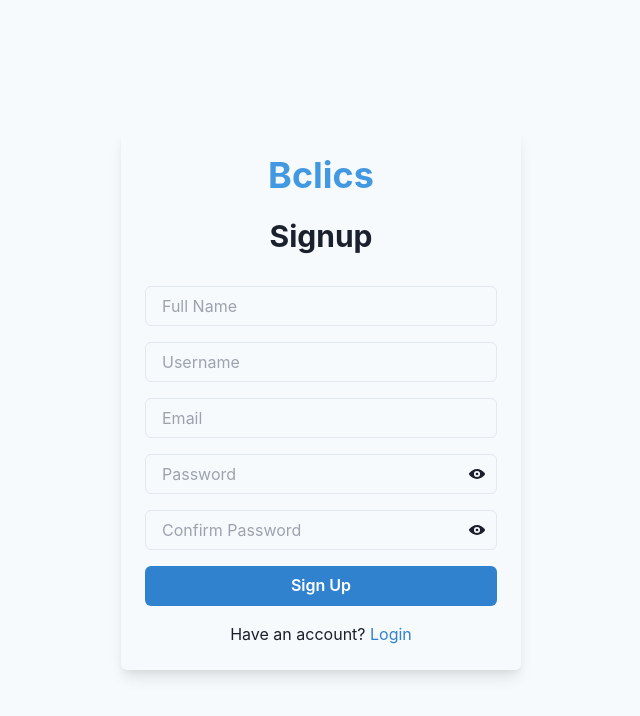
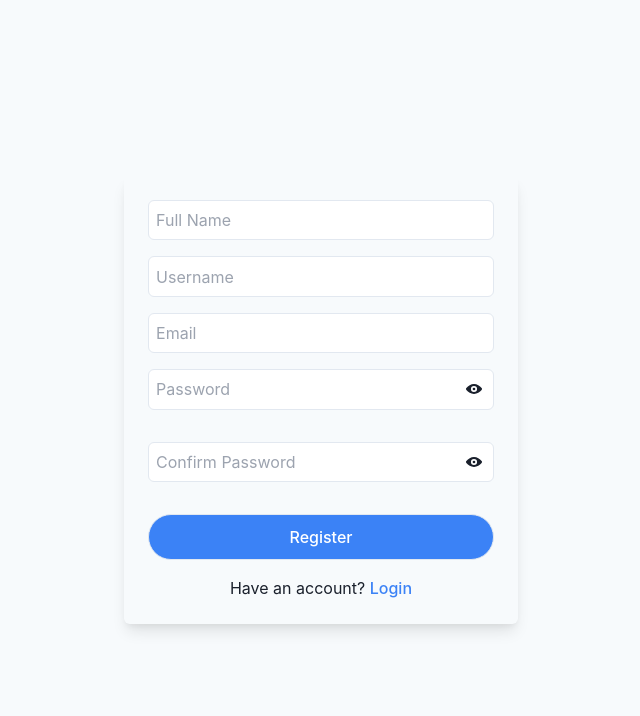
Before and after one commit to SoloBaChi/Bclics, a React (Vite) app in the folder frontend/: page /signup in a window 1280 px wide. Shown: the top 716 px of the page, without its empty margins (319-959 px from the left). Built offline with nearby package versions, Linux system fonts and the light colour scheme.

Commit message:
Done with the Ui for Register page

```diff
--- a/frontend/src/Auth/Login.jsx
+++ b/frontend/src/Auth/Login.jsx
@@ -109,7 +109,7 @@ function Login() {
         borderRadius="md"
         mx="auto"
         textAlign="center"
-        className="basis-[100%] lg:basis-[48%]"
+        className="basis-[100%] sm:basis-[72%] lg:basis-[48%] xl:basis-[32%]"
       >
         <form onSubmit={handleSubmit}>
           <div className="form-field rounded-md mb-4">
--- a/frontend/src/Auth/Signup.jsx
+++ b/frontend/src/Auth/Signup.jsx
@@ -4,7 +4,6 @@ import {
   Button,
   Input,
   Text,
-  Link,
   VStack,
   Heading,
   useToast,
@@ -14,7 +13,7 @@ import {
   Spinner,
 } from "@chakra-ui/react";
 import { ViewIcon, ViewOffIcon } from "@chakra-ui/icons";
-import { Link as RouterLink, useNavigate } from "react-router-dom";
+import { Link, useNavigate } from "react-router-dom";
 
 function Signup() {
   const [inputs, setInputs] = useState({
@@ -119,56 +118,134 @@ function Signup() {
   };
 
   return (
+    // <Box
+    //   display="flex"
+    //   alignItems="center"
+    //   justifyContent="center"
+    //   minHeight="100vh"
+    // >
+    //   <Box
+    //     p={6}
+    //     boxShadow="lg"
+    //     borderRadius="md"
+    //     maxW="400px"
+    //     w="full"
+    //     mx="auto"
+    //   >
+    //     <Box textAlign="center" mb={8}>
+    //       <Heading as="h2" size="xl" color="blue.400" mt={0} mb={5}>
+    //         Bclics
+    //       </Heading>
+    //       <Heading as="h3" size="lg" mb={4}>
+    //         Signup
+    //       </Heading>
+    //     </Box>
+
+    //     <VStack spacing={4} align="stretch">
+    //       <Input
+    //         name="name"
+    //         placeholder="Full Name"
+    //         value={inputs.name}
+    //         onChange={handleChange}
+    //       />
+    //       <Input
+    //         name="username"
+    //         placeholder="Username"
+    //         value={inputs.username}
+    //         onChange={handleChange}
+    //       />
+    //       <Input
+    //         name="email"
+    //         placeholder="Email"
+    //         type="email"
+    //         value={inputs.email}
+    //         onChange={handleChange}
+    //       />
+    //       <InputGroup>
+    //         <Input
+    //           name="password"
+    //           placeholder="Password"
+    //           type={showPassword ? "text" : "password"}
+    //           value={inputs.password}
+    //           onChange={handleChange}
+    //         />
+    //         <InputRightElement>
+    //           <IconButton
+    //             variant="ghost"
+    //             icon={showPassword ? <ViewOffIcon /> : <ViewIcon />}
+    //             onClick={() => setShowPassword(!showPassword)}
+    //           />
+    //         </InputRightElement>
+    //       </InputGroup>
+    //       <InputGroup>
+    //         <Input
+    //           name="confirmPassword"
+    //           placeholder="Confirm Password"
+    //           type={showConfirmPassword ? "text" : "password"}
+    //           value={inputs.confirmPassword}
+    //           onChange={handleChange}
+    //         />
+    //         <InputRightElement>
+    //           <IconButton
+    //             variant="ghost"
+    //             icon={showConfirmPassword ? <ViewOffIcon /> : <ViewIcon />}
+    //             onClick={() => setShowConfirmPassword(!showConfirmPassword)}
+    //           />
+    //         </InputRightElement>
+    //       </InputGroup>
+    //       <Button colorScheme="blue" w="full" onClick={handleSubmit}>
+    //        {
+    //         loading ? <Spinner animationDuration="0.8s"/> : "Sign Up"
+    //        }
+    //       </Button>
+    //       <Text textAlign="center">
+    //         Have an account?{" "}
+    //         <Link as={RouterLink} to="/" color="blue.500">
+    //           Login
+    //         </Link>
+    //       </Text>
+    //     </VStack>
+    //   </Box>
+    // </Box>
     <Box
+    minHeight="100vh"
     display="flex"
     alignItems="center"
     justifyContent="center"
-      minHeight="100vh"
+    p={6}
   >
     <Box
       p={6}
       boxShadow="lg"
       borderRadius="md"
-        maxW="400px"
-        w="full"
       mx="auto"
+      textAlign="center"
+      className="basis-[100%] sm:basis-[72%] lg:basis-[48%] xl:basis-[32%]"
     >
-        <Box textAlign="center" mb={8}>
-          <Heading as="h2" size="xl" color="blue.400" mt={0} mb={5}>
-            Bclics
-          </Heading>
-          <Heading as="h3" size="lg" mb={4}>
-            Signup
-          </Heading>
-        </Box>
-
-        <VStack spacing={4} align="stretch">
-          <Input
-            name="name"
+      <form onSubmit={handleSubmit}>
+        <div className="form-field rounded-md mb-4">
+          <input type="text"
+          className="border rounded-md focus:border-2 focus:border-blue-400"
           placeholder="Full Name"
-            value={inputs.name}
-            onChange={handleChange}
            />
-          <Input
-            name="username"
+        </div>
+        <div className="form-field rounded-md mb-4">
+          <input type="text"
+          className="border rounded-md focus:border-2 focus:border-blue-400"
           placeholder="Username"
-            value={inputs.username}
-            onChange={handleChange}
            />
-          <Input
-            name="email"
+        </div>
+        <div className="form-field rounded-md mb-4">
+          <input type="email"
+          className="border rounded-md focus:border-2 focus:border-blue-400"
           placeholder="Email"
-            type="email"
-            value={inputs.email}
-            onChange={handleChange}
            />
+        </div>
+        <div className="form-field rounded-md mb-8">
          <InputGroup>
-            <Input
-              name="password"
+         <input type="password"
+          className="border rounded-md focus:border-2 focus:border-blue-400"
           placeholder="Password"
-              type={showPassword ? "text" : "password"}
-              value={inputs.password}
-              onChange={handleChange}
            />
             <InputRightElement>
             <IconButton
@@ -178,34 +255,39 @@ function Signup() {
             />
           </InputRightElement>
           </InputGroup>
+        </div>
+        <div className="form-field rounded-md mb-8">
          <InputGroup>
-            <Input
-              name="confirmPassword"
+         <input type="password"
+          className="border rounded-md focus:border-2 focus:border-blue-400"
           placeholder="Confirm Password"
-              type={showConfirmPassword ? "text" : "password"}
-              value={inputs.confirmPassword}
-              onChange={handleChange}
            />
             <InputRightElement>
             <IconButton
               variant="ghost"
-                icon={showConfirmPassword ? <ViewOffIcon /> : <ViewIcon />}
-                onClick={() => setShowConfirmPassword(!showConfirmPassword)}
+              icon={showPassword ? <ViewOffIcon /> : <ViewIcon />}
+              onClick={() => setShowPassword(!showPassword)}
             />
           </InputRightElement>
           </InputGroup>
-          <Button colorScheme="blue" w="full" onClick={handleSubmit}>
+        </div>
+        <div className="form-field mb-4">
+          <button className="font-medium text-white text-md border inline-block w-full
+          p-2.5 rounded-full bg-blue-500">
           {
-            loading ? <Spinner animationDuration="0.8s"/> : "Sign Up"
+           loading ? <Spinner animationDuration="0.8s"/> : "Register"
           }
-          </Button>
-          <Text textAlign="center">
+            </button>
+        </div>
+        <div className="flex flex-col sm:flex-row justify-center">
+          <p>
           Have an account?{" "}
-            <Link as={RouterLink} to="/" color="blue.500">
+          <Link to="/" className="text-blue-500 font-medium">
             Login
           </Link>
-          </Text>
-        </VStack>
+          </p>
+        </div>
+      </form>
     </Box>
   </Box>
   );
```
Lines whose indentation alone changed are shown as unchanged.
